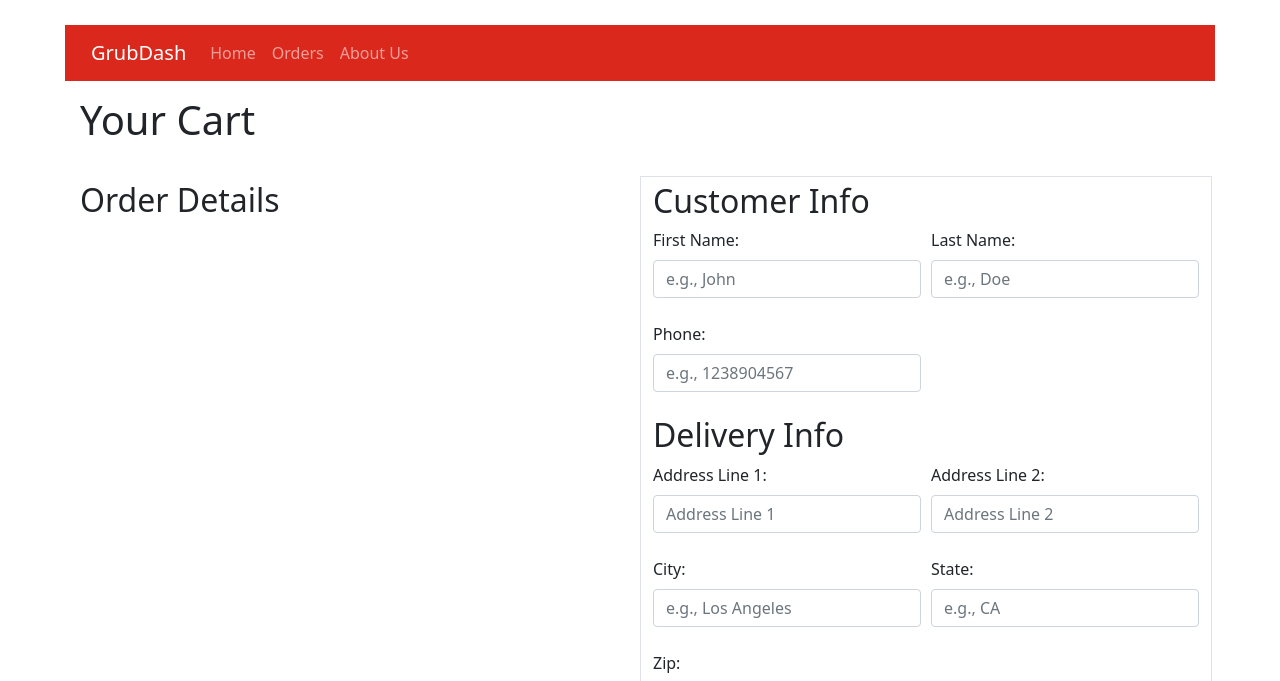
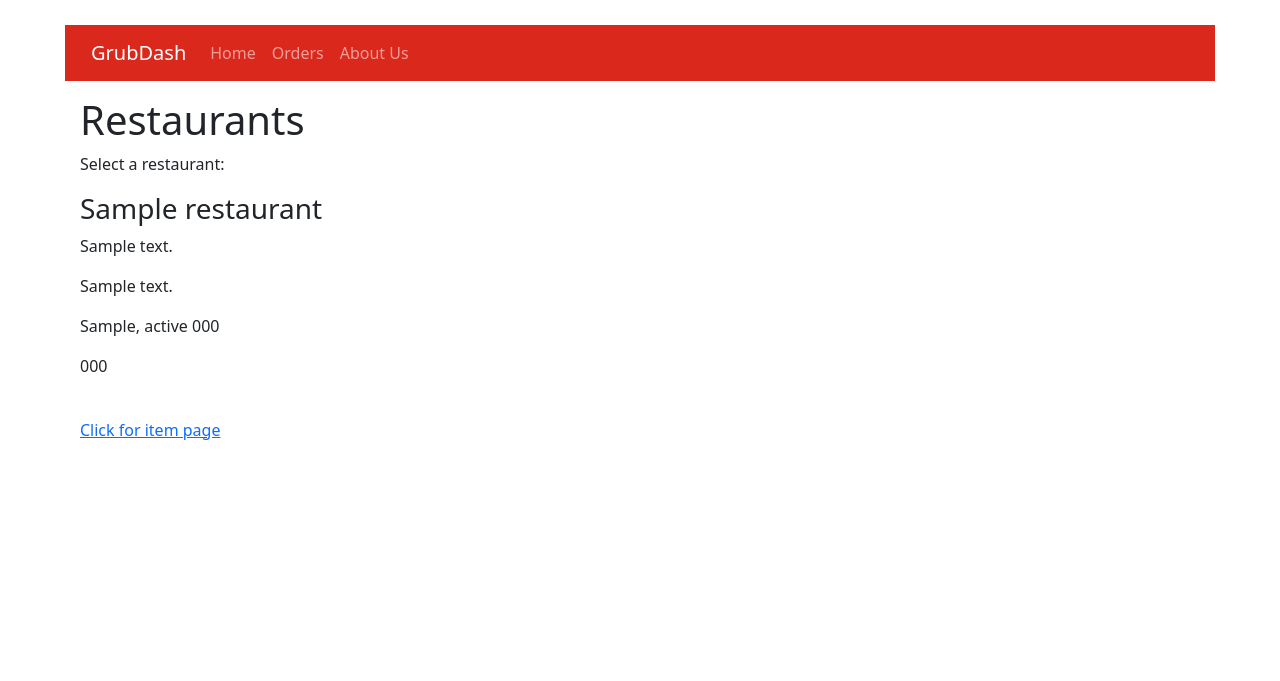
Before and after one commit to chasemax/grubdash, a Django app: page /restaurant/1/ in a window 1280 px wide. Shown: the top 681 px of the page. After the commit the page ends 440 px from the top, so only its background shows below. Run offline with Django 3.2, Linux system fonts and the light colour scheme; tables that the repository leaves empty hold one stand-in row (values such as "Sample post"); some libraries are stand-ins or nearby versions.

Commit message:
Basic Restaurant and Item page functionality

```diff
--- a/deliveryapp/views.py
+++ b/deliveryapp/views.py
@@ -1,6 +1,6 @@
 from django.http.response import HttpResponse
 from django.shortcuts import redirect, render
-from deliveryapp.models import Cart
+from deliveryapp.models import Cart, Item, Restaurant
 
 # Create your views here.
 def indexPageView(request) :
@@ -35,10 +35,29 @@ def editItemPageView(request) :
     return render(request, 'deliveryapp/cart.html')
 
 def restaurantPageView(request, cart_number) :
-    return render(request, 'deliveryapp/cart.html')
 
-def itemPageView(request) :
-    return render(request, 'deliveryapp/cart.html')
+    all_restaurants = Restaurant.objects.all()
+
+    context = {
+        'all_restaurants': all_restaurants,
+        'cart_number': cart_number
+    }
+
+    return render(request, 'deliveryapp/restaurant.html', context)
+
+def itemPageView(request, cart_number, restaurant_id) :
+
+    current_restaurant = Restaurant.objects.get(id=restaurant_id)
+
+    all_items = Item.objects.filter(isactive=True, restaurant=current_restaurant)
+
+    context = {
+        'all_items': all_items,
+        'current_restaurant': current_restaurant,
+        'cart_number': cart_number
+    }
+
+    return render(request, 'deliveryapp/item.html', context)
 
 def orderSummaryPageView(request) :
     return render(request, 'deliveryapp/ordersummary.html')
--- a/templates/deliveryapp/cart.html
+++ b/templates/deliveryapp/cart.html
@@ -27,6 +27,7 @@
                 </tbody>
             </table>
             {% endfor %}
+            <a class="btn btn-primary " href="{% url 'restaurant' cart_number=cart.id %}" role="button">Add Item +</a>
         </div>
         <div class="col-lg-6 border" style="padding-top:5px">
             <form method="POST" action="{% url 'order-summary' %}">
--- /dev/null
+++ b/templates/deliveryapp/restaurant.html
@@ -0,0 +1,18 @@
+{% extends 'base.html' %}
+{% load static %}
+{% block bodyblock %}
+
+<h1> Restaurants </h1>
+<p> Select a restaurant: </p>
+
+{% for restaurant in all_restaurants %}
+    <h3> {{ restaurant.name }} </h3>
+    <p> {{ restaurant.addressline1 }} </p>
+    <p> {{ restaurant.addressline1 }} </p>
+    <p> {{ restaurant.city }}, {{ restaurant.state }} {{ restaurant.zip }} </p>
+    <p> {{ restaurant.phone }} </p>
+    <br>
+    <a href="{% url 'item' cart_number=cart_number restaurant_id=restaurant.id %}">Click for item page</a>
+{% endfor %}
+
+{% endblock %}
```
Also changed, not shown: templates/deliveryapp/item.html (added, +14 -0 lines).
